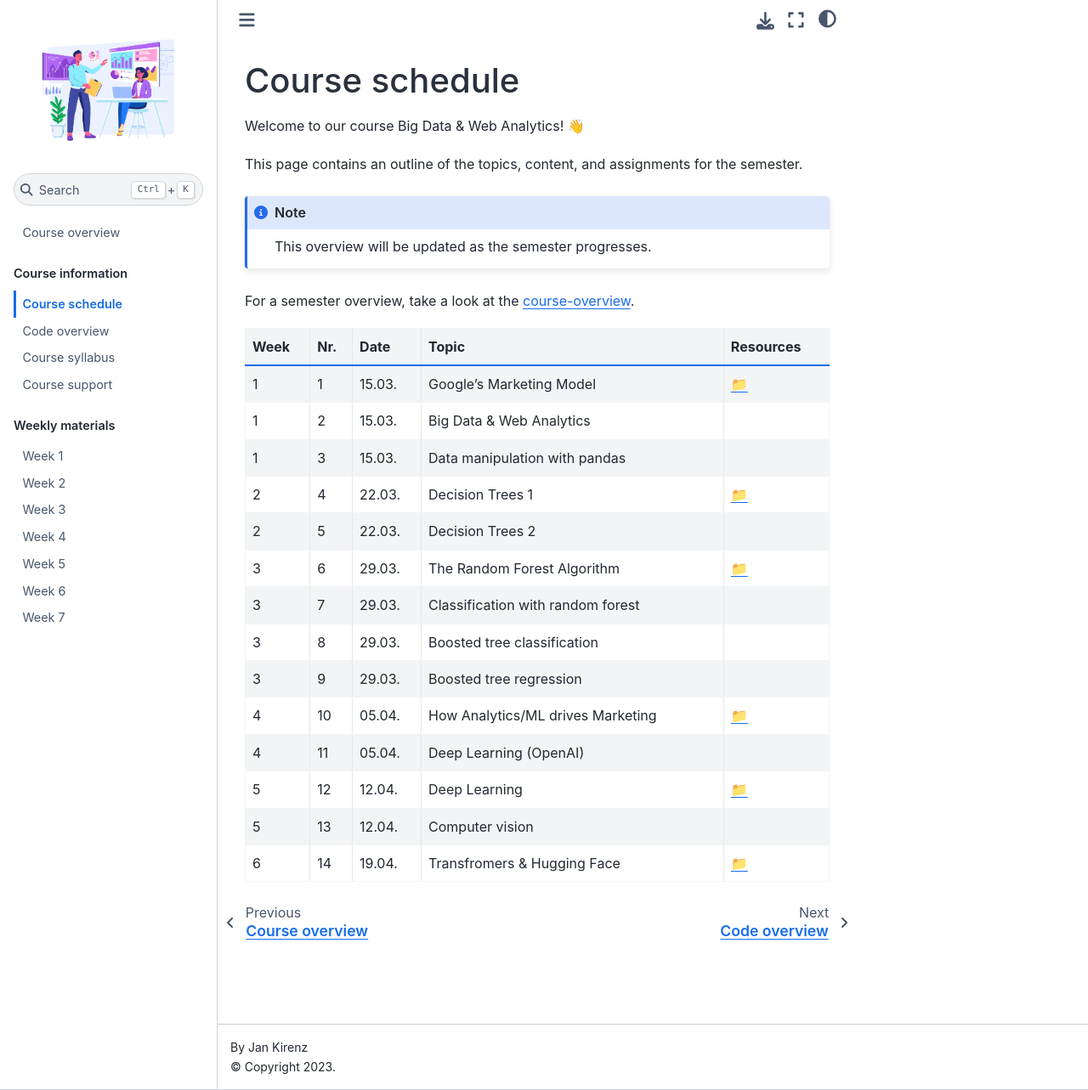
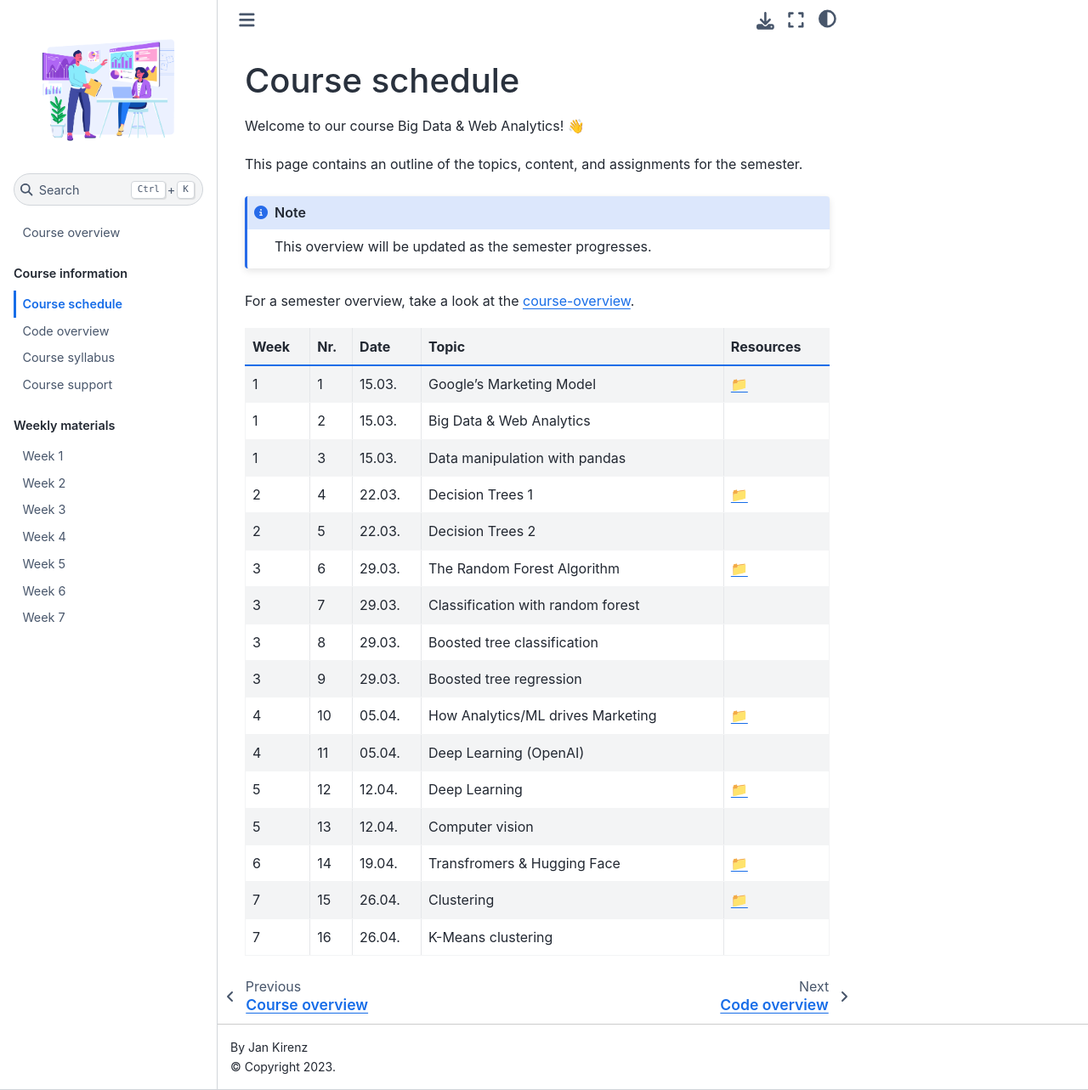
Before and after one commit to kirenz/om2, a Jupyter Book: the page built from docs/course-schedule.md, in a window 1280 px wide and 1283 px high. Shown: the whole window at 85% size. Built offline with Jupyter Book 1.0.4 settings and Sphinx 7.4.7 and the Sphinx Book theme 1.1.4, drawn with Linux system fonts in a browser that asks for light colours.

Commit message:
Update course-schedule.md

```diff
--- a/docs/course-schedule.md
+++ b/docs/course-schedule.md
@@ -9,6 +9,7 @@ This overview will be updated as the semester progresses.
 :::
 
 For a semester overview, take a look at the [course-overview](../docs/course-overview.md).
+
 
 |	Week	|	Nr.	|	Date	|	Topic	|	Resources	|
 |	---	|	---	|	---	|	---	|	---	|
@@ -26,3 +27,5 @@ For a semester overview, take a look at the [course-overview](../docs/course-ove
 |	5	|	12	|	12.04.	|	Deep Learning	|	[📁](../weeks/week5.md)	|
 |	5	|	13	|	12.04.	|	Computer vision	|		|
 |	6	|	14	|	19.04.	|	Transfromers & Hugging Face	|	[📁](../weeks/week6.md)	|
+|	7	|	15	|	26.04.	|	Clustering 	|	[📁](../weeks/week7.md)	|
+|	7	|	16	|	26.04.	|	K-Means clustering	|		|
```
